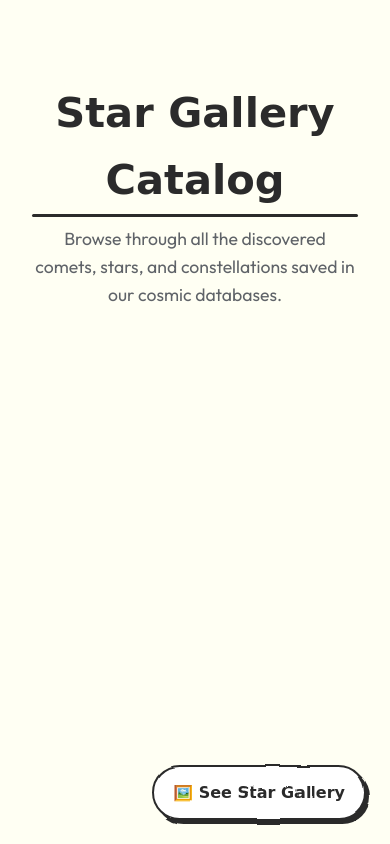
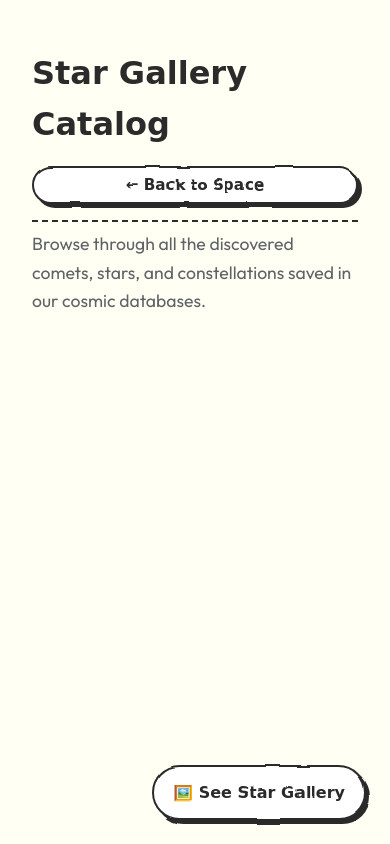
Before and after one commit to BhavayMittal27/Doodle-gallery, a website built with Vite: page index.html in a window 390 px wide. Both pictures are taken after a click on the link "🖼️ See Star Gallery". Shown: the top 844 px of the page. Built offline with nearby package versions, Linux system fonts and the light colour scheme; some packages are replaced by stand-ins of ours; no server answers; the database is empty; a web font is replaced by a local one.

Commit message:
style: restructure gallery header row and align the close button on the right side like annadev

```diff
--- a/index.html
+++ b/index.html
@@ -141,13 +141,22 @@
 
     <!-- Star Gallery Archive Section -->
     <section id="gallery-archive" class="archive-section page-section">
-      <div class="section-header text-center">
-        <h2 class="section-title hand-drawn">Star Gallery Catalog</h2>
-        <p class="section-subtitle">Browse through all the discovered comets, stars, and constellations saved in our cosmic databases.</p>
-      </div>
+      <div class="gallery-container">
+        <!-- Top header row like annadev -->
+        <div class="gallery-header-row">
+          <h2 class="gallery-header-title hand-drawn">Star Gallery Catalog</h2>
+          <button class="close-gallery-btn hand-drawn" id="close-gallery-btn">
+            ← Back to Space
+          </button>
+        </div>
 
-      <div class="archive-grid" id="archive-grid">
-        <!-- Populate dynamically in app.js -->
+        <p class="gallery-header-subtitle">
+          Browse through all the discovered comets, stars, and constellations saved in our cosmic databases.
+        </p>
+
+        <div class="archive-grid" id="archive-grid">
+          <!-- Populate dynamically in app.js -->
+        </div>
       </div>
     </section>
 
--- a/style.css
+++ b/style.css
@@ -794,7 +794,7 @@ a {
   background-color: var(--bg-main); /* warm parchment #fffff3 */
   z-index: 1000;
   overflow-y: auto;
-  padding: 5rem 2rem 2rem 2rem;
+  padding: 3rem 2rem 2rem 2rem;
   display: none; /* hidden by default */
   flex-direction: column;
   align-items: center;
@@ -804,10 +804,36 @@ a {
   display: flex;
 }
 
+.gallery-container {
+  width: 100%;
+  max-width: 1100px;
+  margin: 0 auto;
+  display: flex;
+  flex-direction: column;
+}
+
+.gallery-header-row {
+  display: flex;
+  justify-content: space-between;
+  align-items: center;
+  border-bottom: 2.5px dashed var(--border-color);
+  padding-bottom: 1rem;
+  margin-bottom: 0.5rem;
+}
+
+.gallery-header-title {
+  font-size: 2.4rem;
+  color: var(--text-main);
+  margin: 0;
+}
+
+.gallery-header-subtitle {
+  color: var(--text-muted);
+  font-size: 1.1rem;
+  margin-bottom: 2.5rem;
+}
+
 .close-gallery-btn {
-  position: fixed;
-  top: 24px;
-  left: 24px;
   background-color: var(--bg-card);
   color: var(--text-main);
   border: 2px solid var(--border-color);
@@ -815,17 +841,21 @@ a {
   padding: 0.6rem 1.4rem;
   font-family: var(--font-ui);
   font-weight: 600;
-  font-size: 1rem;
+  font-size: 1.05rem;
   cursor: pointer;
   box-shadow: var(--hard-shadow);
   filter: url(#space-wobble);
-  z-index: 1010;
-  transition: transform var(--transition-fast), box-shadow var(--transition-fast);
+  transition: transform var(--transition-fast), box-shadow var(--transition-fast), background-color var(--transition-fast), color var(--transition-fast);
+  display: inline-flex;
+  align-items: center;
+  justify-content: center;
 }
 
 .close-gallery-btn:hover {
   transform: translateY(-2px);
   box-shadow: var(--hard-shadow-hover);
+  background-color: var(--border-color);
+  color: #ffffff;
 }
 
 .close-gallery-btn:active {
@@ -834,11 +864,18 @@ a {
 }
 
 @media (max-width: 768px) {
+  .gallery-header-row {
+    flex-direction: column;
+    align-items: flex-start;
+    gap: 1rem;
+  }
   .close-gallery-btn {
-    top: 16px;
-    left: 16px;
-    padding: 0.4rem 1rem;
-    font-size: 0.9rem;
+    width: 100%;
+    padding: 0.5rem 1rem;
+    font-size: 0.95rem;
+  }
+  .gallery-header-title {
+    font-size: 2rem;
   }
 }
 
```
